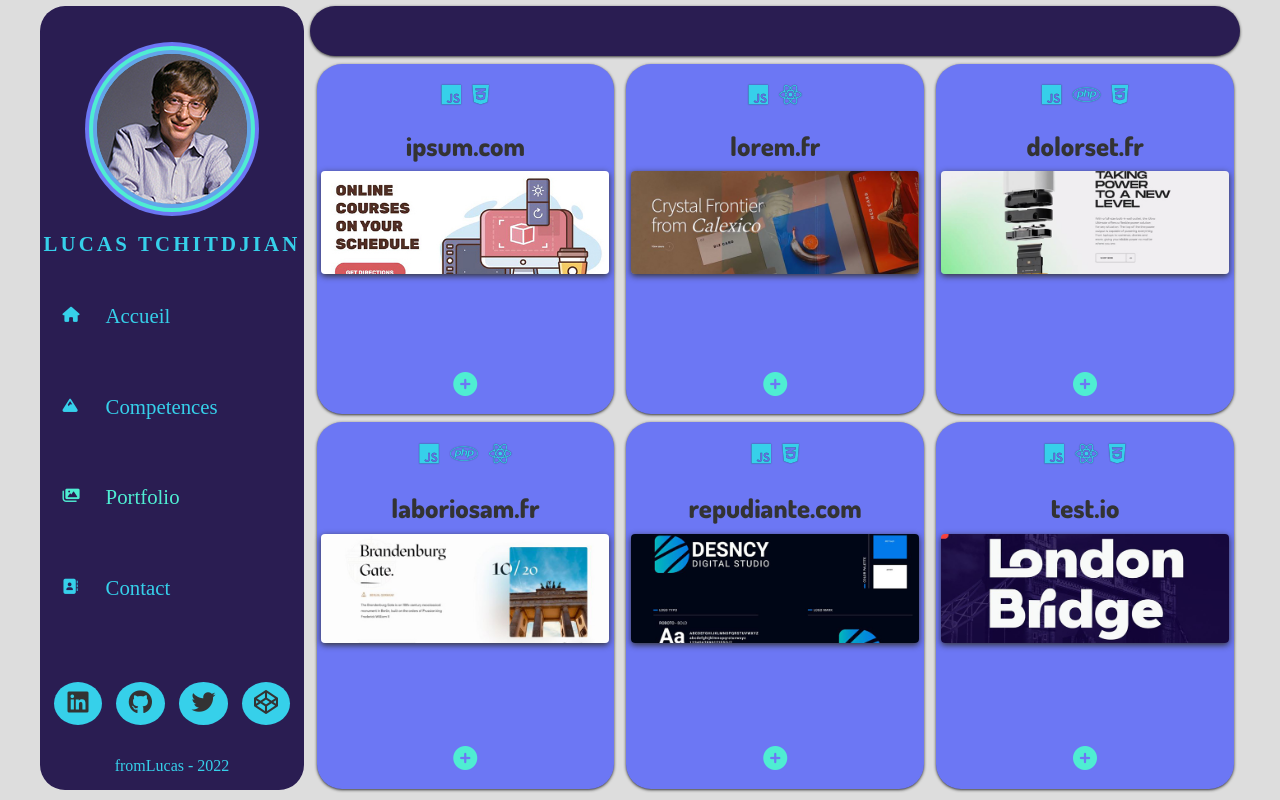
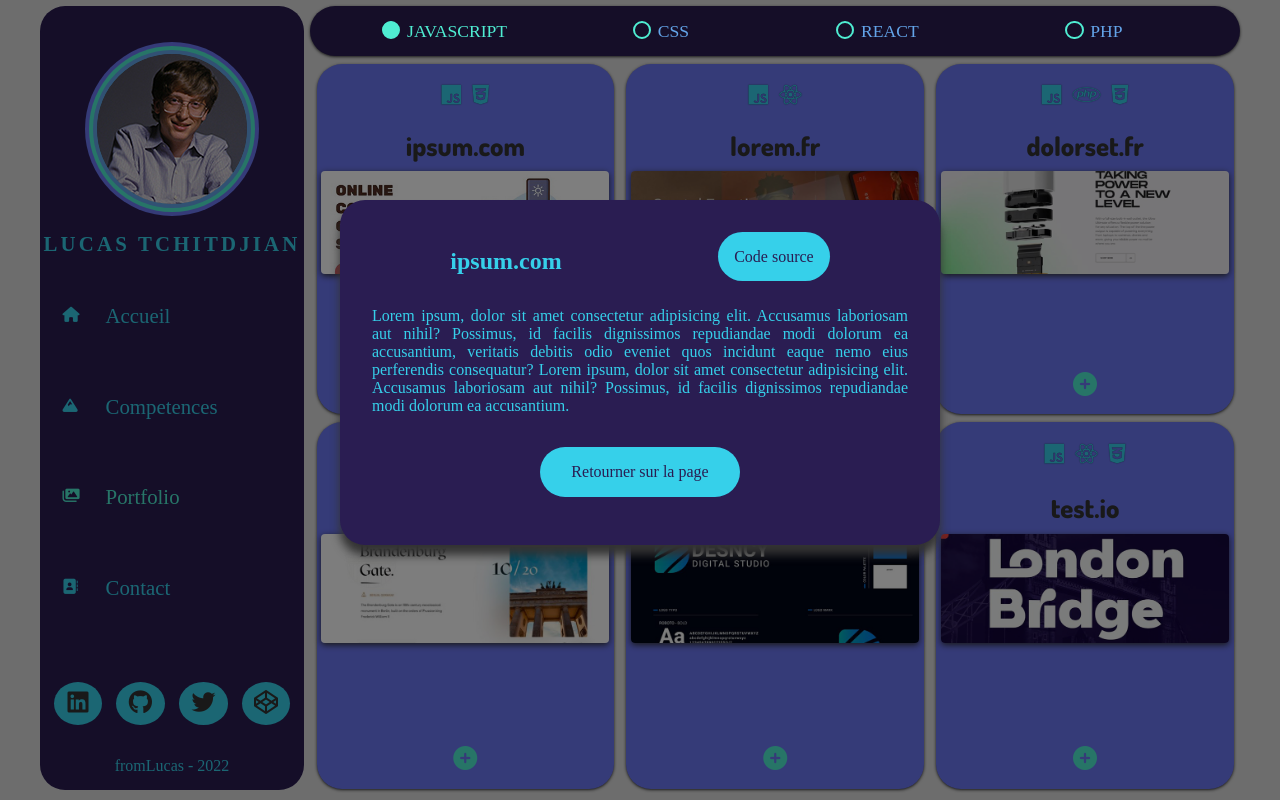
Before and after one commit to LucasTchitdjian/react-cv, a React (Create React App) app: page /portfolio in a window 1280 px wide. Both pictures are taken after a click on the element 465 px from the left and 384 px from the top of the page. Built offline with nearby package versions, Linux system fonts and the light colour scheme; a web font is replaced by a local one.

Commit message:
portfolio page finished

```diff
--- a/src/components/portfolio/Project.js
+++ b/src/components/portfolio/Project.js
@@ -2,7 +2,15 @@
 
 export default class Project extends Component {
 
+  state = {
+    showInfo: false
+  }
 
+  handleInfo = () => {
+    this.setState({
+      showInfo:!this.state.showInfo
+    })
+  }
 
   render() {
     let {name, languagesIcons, source, info, picture} = this.props.item;
@@ -16,10 +24,26 @@
           )}
         </div>
         <h3>{name}</h3>
-        <img src={picture} alt="" />
-        <span className='infos'>
+        <img src={picture} alt="" onClick={this.handleInfo} />
+        <span className='infos' onClick={this.handleInfo}>
           <i className='fas fa-plus-circle'></i>
         </span>
+        {
+          this.state.showInfo && (
+            <div className="showInfos">
+              <div className="infosContent">
+                <div className="head">
+                  <h2>{name}</h2>
+                  <div className="sourceCode">
+                    <a href={source} rel="noopener noreferrer" className='button' target= "_blank">Code source</a>
+                  </div>
+                </div>
+                <div className="text">{info}</div>
+                <div className="button return" onClick={this.handleInfo}>Retourner sur la page</div>
+              </div>
+            </div>
+          )
+        }
       </div>
     )
   }
--- a/src/components/portfolio/ProjectList.js
+++ b/src/components/portfolio/ProjectList.js
@@ -4,13 +4,27 @@
 
 export default class Projet extends Component {
 
+/* This is setting the state of the component to the portfolioData object. */
   state = {
-    projects:portfolioData
+    projects:portfolioData,
+    radios: [
+      {id: 1, value: "javascript"},
+      {id: 2, value: "css"},
+      {id: 3, value: "react"},
+      {id: 4, value: "php"},
+    ],
+    selectedRadio: 'javascript'
   };
+
+  handleRadio = (event) => {
+    let radio = event.target.value;
+    this.setState({selectedRadio: radio})
+  }
 
 
   render() {
-    let {projects} = this.state;
+  /* This is a JavaScript object that is being destructured. */
+    let {projects, radios, selectedRadio} = this.state;
 
 
 
@@ -18,11 +32,30 @@
     return (
       <div className="portfolioContent">
         <ul className='radioDisplay'>
-
+        {
+          radios.map((radio)=> {
+            return (
+              <li key={radio.id}>
+                <input
+                 type="radio"
+                 name="radio"
+                 checked={radio.value === selectedRadio}
+                 value={radio.value}
+                 id={radio.value}
+                 onChange={this.handleRadio}
+                />
+                <label htmlFor={radio.value}>{radio.value}</label>
+              </li>
+            )
+          })
+        }
         </ul>
         <div className="projects">
           {
-            projects.map(item => {
+            projects
+            .filter(item => item.languages.includes(
+              selectedRadio))
+            .map(item => {
               return (
                 <Project
                   key={item.id}
```
